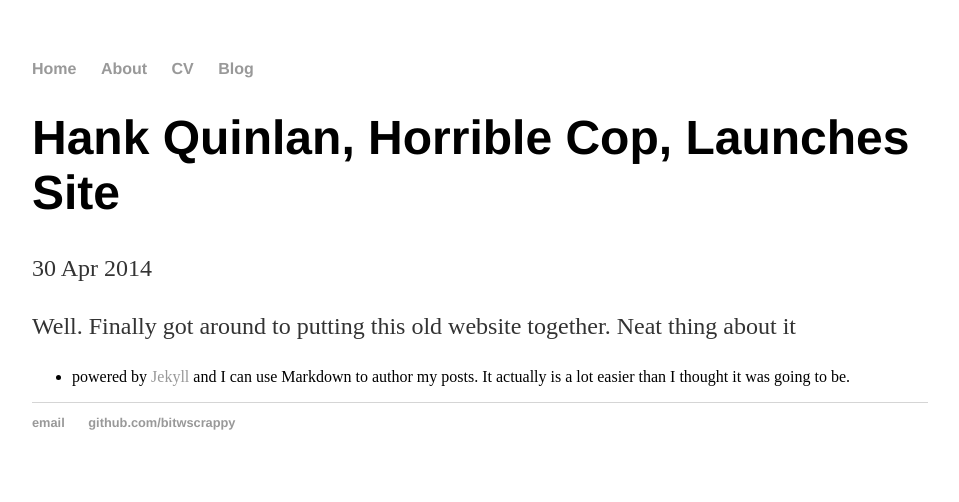
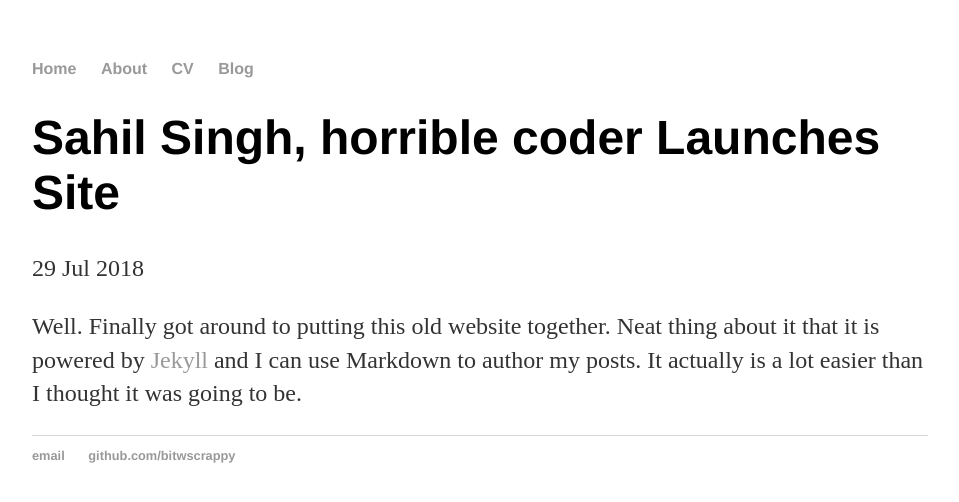
Before and after one commit to sahilsinghM/sahilsinghM.github.io, a Jekyll site: the page built from _posts/2018-07-29-Sahil_Singh-site-launched.md, in a window 1280 px wide. Shown: the top 502 px of the page, without its empty margins (160-1119 px from the left). Built offline with Jekyll 4.4.1, drawn with Linux system fonts in a browser that asks for light colours.

Commit message:
Update 2018-07-29-Sahil_Singh-site-launched.md

```diff
--- a/_posts/2018-07-29-Sahil_Singh-site-launched.md
+++ b/_posts/2018-07-29-Sahil_Singh-site-launched.md
@@ -1,9 +1,7 @@
 ---
 layout: post
-title: "Hank Quinlan, Horrible Cop, Launches Site"
-date: 2014-04-30
+title: "Sahil Singh, horrible coder Launches Site"
+date: 2018-07-29
 ---
 
-Well. Finally got around to putting this old website together. Neat thing about it
-- powered by [Jekyll](http://jekyllrb.com) and I can use Markdown to author my
-posts. It actually is a lot easier than I thought it was going to be.
+Well. Finally got around to putting this old website together. Neat thing about it that it is powered by [Jekyll](http://jekyllrb.com) and I can use Markdown to author my posts. It actually is a lot easier than I thought it was going to be.
```
